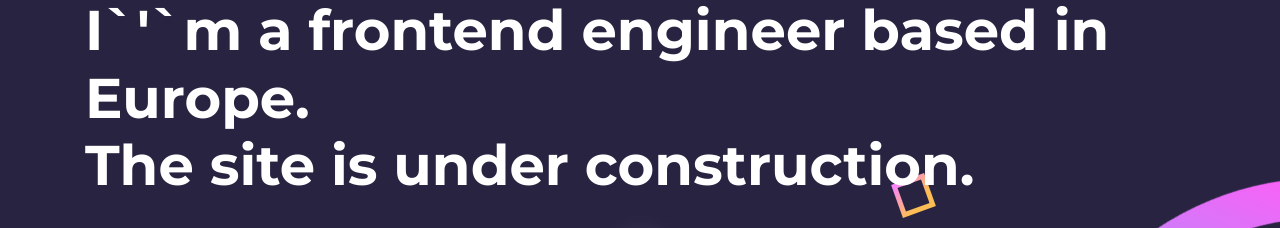
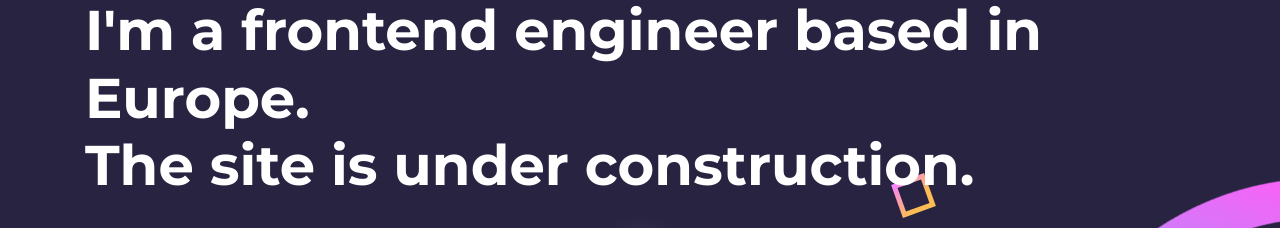
Before and after one commit to pucco93/pucco93.github.io, a Gatsby site: page / in a window 1280 px wide. Shown: the part 302-530 px from the top of the page. Built offline with nearby package versions, Linux system fonts and the light colour scheme; Gatsby itself is replaced by a stand-in of ours.

Commit message:
mispelled letter

```diff
--- a/src/components/Hero/Hero.jsx
+++ b/src/components/Hero/Hero.jsx
@@ -33,7 +33,7 @@ const Header = () => {
             <span className="text-color-main"> Alessandro</span>
             <br />
             {/* {subtitle || "I'm the Unknown Developer."} */}
-            I`&apos;`m a frontend engineer based in Europe.
+            I&apos;m a frontend engineer based in Europe.
             <br />
             The site is under construction.
           </h1>
```
Also changed, not shown: 1 other file.
